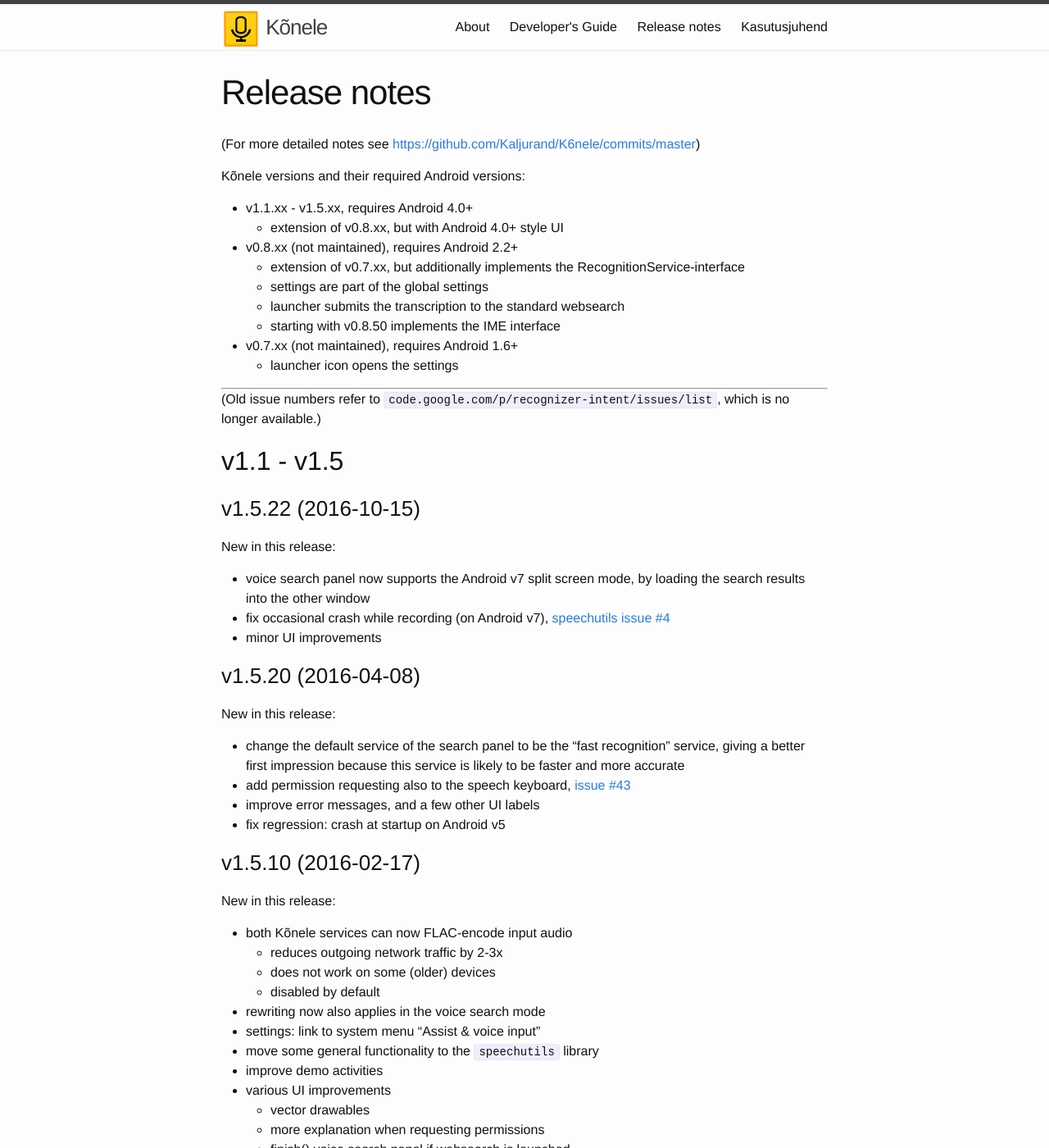
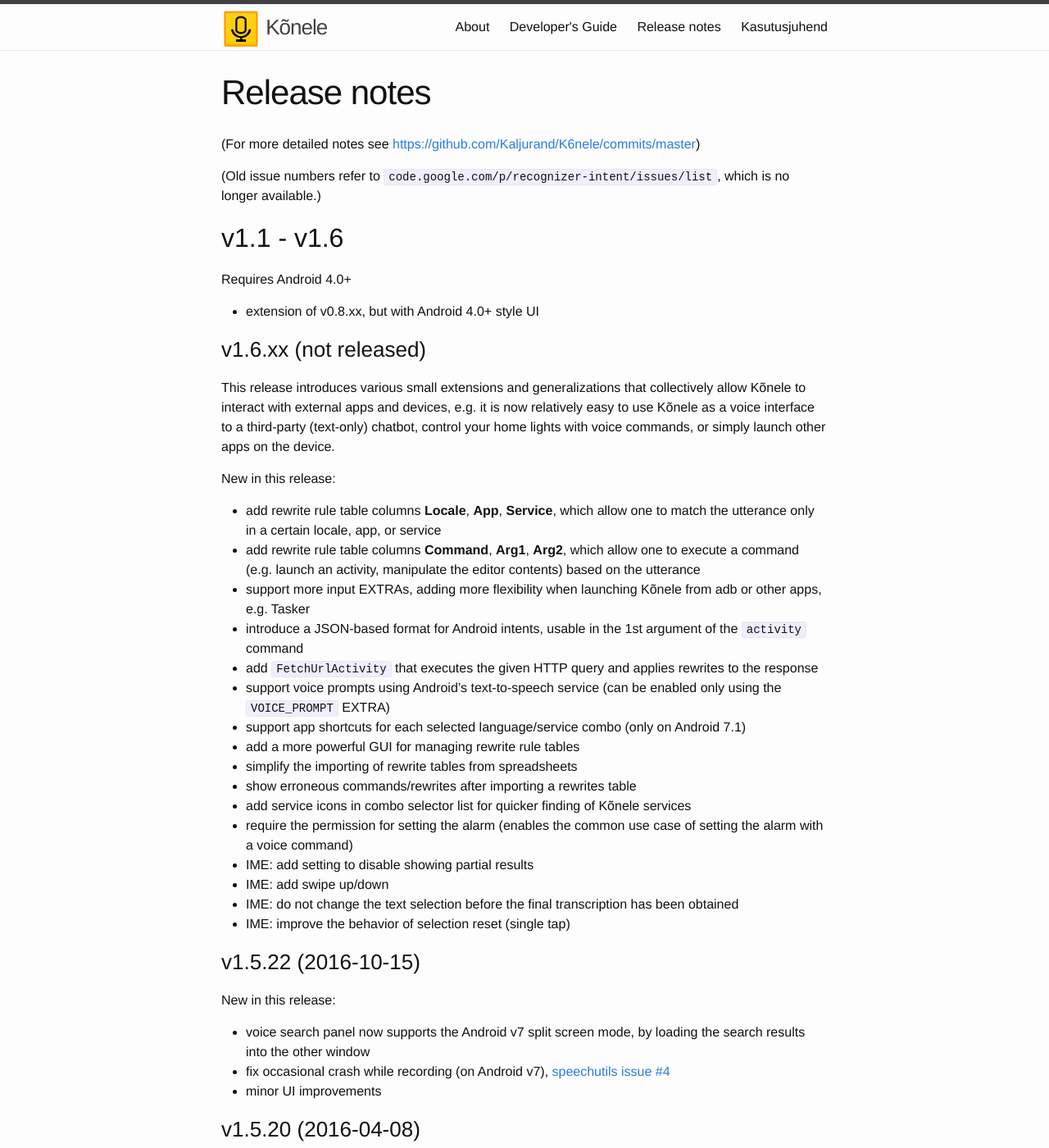
Before and after one commit to Kaljurand/K6nele, a Jekyll site: the page built from docs/en/release_notes.md, in a window 1280 px wide and 1400 px high. Shown: the whole window at 82% size. Built offline with Jekyll 4.4.1, drawn with Linux system fonts in a browser that asks for light colours; some of the changed text lies outside the part shown.

Commit message:
Add release notes for v1.6

```diff
--- a/docs/en/release_notes.md
+++ b/docs/en/release_notes.md
@@ -5,23 +5,36 @@ title: Release notes
 
 (For more detailed notes see <https://github.com/Kaljurand/K6nele/commits/master>)
 
-Kõnele versions and their required Android versions:
-
-  - v1.1.xx - v1.5.xx, requires Android 4.0+
-    - extension of v0.8.xx, but with Android 4.0+ style UI
-  - v0.8.xx (not maintained), requires Android 2.2+
-    - extension of v0.7.xx, but additionally implements the RecognitionService-interface
-    - settings are part of the global settings
-    - launcher submits the transcription to the standard websearch
-    - starting with v0.8.50 implements the IME interface
-  - v0.7.xx (not maintained), requires Android 1.6+
-    - launcher icon opens the settings
-
-----
-
 (Old issue numbers refer to `code.google.com/p/recognizer-intent/issues/list`, which is no longer available.)
 
-## v1.1 - v1.5
+## v1.1 - v1.6
+
+Requires Android 4.0+
+
+- extension of v0.8.xx, but with Android 4.0+ style UI
+
+### v1.6.xx (not released)
+
+This release introduces various small extensions and generalizations that collectively allow Kõnele to interact with external apps and devices, e.g. it is now relatively easy to use Kõnele as a voice interface to a third-party (text-only) chatbot, control your home lights with voice commands, or simply launch other apps on the device.
+
+New in this release:
+
+- add rewrite rule table columns __Locale__, __App__, __Service__, which allow one to match the utterance only in a certain locale, app, or service
+- add rewrite rule table columns __Command__, __Arg1__, __Arg2__, which allow one to execute a command (e.g. launch an activity, manipulate the editor contents) based on the utterance
+- support more input EXTRAs, adding more flexibility when launching Kõnele from adb or other apps, e.g. Tasker
+- introduce a JSON-based format for Android intents, usable in the 1st argument of the `activity` command
+- add `FetchUrlActivity` that executes the given HTTP query and applies rewrites to the response
+- support voice prompts using Android's text-to-speech service (can be enabled only using the `VOICE_PROMPT` EXTRA)
+- support app shortcuts for each selected language/service combo (only on Android 7.1)
+- add a more powerful GUI for managing rewrite rule tables
+- simplify the importing of rewrite tables from spreadsheets
+- show erroneous commands/rewrites after importing a rewrites table
+- add service icons in combo selector list for quicker finding of Kõnele services
+- require the permission for setting the alarm (enables the common use case of setting the alarm with a voice command)
+- IME: add setting to disable showing partial results
+- IME: add swipe up/down
+- IME: do not change the text selection before the final transcription has been obtained
+- IME: improve the behavior of selection reset (single tap)
 
 ### v1.5.22 (2016-10-15)
 
@@ -127,7 +140,14 @@ Name changes and deprecation:
 - remove some hidden developer features, reducing the APK size by 40k
 - fix crash due to the WEB_SEARCH activity not available on some devices (we now fall back to SEARCH, or no activity if SEARCH is also not available)
 
-## v0.8
+## v0.8 (not maintained)
+
+Requires Android 2.2+
+
+- extension of v0.7.xx, but additionally implements the RecognitionService-interface
+- settings are part of the global settings
+- launcher submits the transcription to the standard websearch
+- starting with v0.8.50 implements the IME interface
 
 ### v0.8.58 (2015-01-29) (released on Google Play: 2015-01-29)
 
@@ -285,7 +305,9 @@ It is now possible to configure which sample rate is used when recording the aud
 
 Preliminary implementation of the `RecognitionService`-interface.
 
-## v0.7
+## v0.7 (not maintained)
+
+Requires Android 1.6+
 
 ### v0.7.36 (2011-12-05) (released on Android Market: 2011-12-31)
 
```
